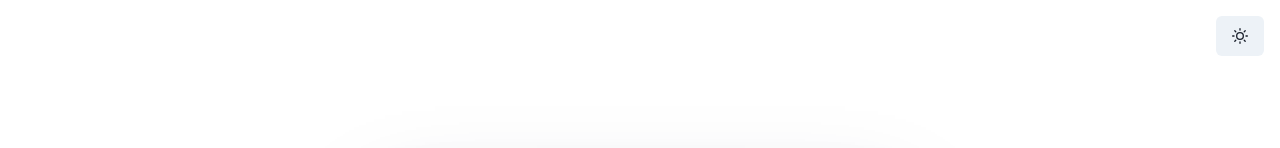
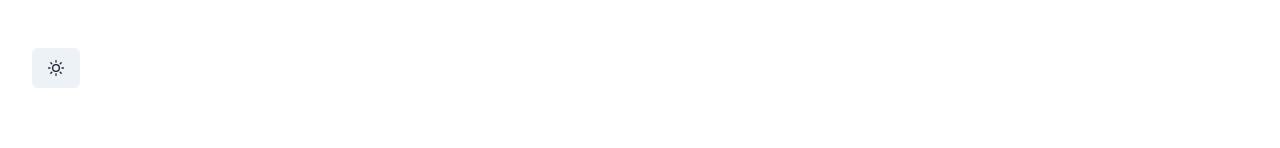
Before and after one commit to 19zay/fam-tree, a Next.js app: page / in a window 1280 px wide. Shown: the top 148 px of the page. Built offline with nearby package versions, Linux system fonts and the light colour scheme.

Commit message:
navbar addition

```diff
--- a/modules/famDiv.js
+++ b/modules/famDiv.js
@@ -20,7 +20,7 @@ const famDiv = () => {
         >
             <Card
                 w={[350, 450, 550]}
-                h={[500, 500, 630]}
+                h={[600, 600, 630]}
                 bg="#B9E2F4"
                 borderRadius="1rem"
                 mt="0.9rem"
--- /dev/null
+++ b/modules/navbar.js
@@ -0,0 +1,99 @@
+import React from "react";
+import { Link, Box, Flex, Text, Button, Stack } from "@chakra-ui/react";
+import { useColorMode } from "@chakra-ui/react";
+import { SunIcon, MoonIcon, HamburgerIcon, CloseIcon } from "@chakra-ui/icons";
+
+
+const navbar = (props) => {
+  const [isOpen, setIsOpen] = React.useState(false);
+
+  const toggle = () => setIsOpen(!isOpen);
+
+  return (
+    <NavBarContainer {...props}>
+
+      <MenuToggle toggle={toggle} isOpen={isOpen} />
+      <MenuLinks isOpen={isOpen} />
+    </NavBarContainer>
+  );
+};
+
+
+
+const MenuToggle = ({ toggle, isOpen }) => {
+  return (
+    <Box display={{ base: "block", md: "none" }} onClick={toggle}>
+      {isOpen ? <CloseIcon /> : <HamburgerIcon />}
+    </Box>
+  );
+};
+
+// const MenuItem = ({ children, isLast, to = "/", ...rest }) => {
+//   return (
+//     <Link href={to}>
+//       <Text display="block" {...rest}>
+//         {children}
+//       </Text>
+//     </Link>
+//   );
+// };
+
+const MenuLinks = ({ isOpen }) => {
+    const { colorMode, toggleColorMode } = useColorMode()
+
+  return (
+    <Box
+      display={{ base: isOpen ? "block" : "none", md: "block" }}
+      flexBasis={{ base: "100%", md: "auto" }}
+
+    >
+      <Stack
+        spacing={8}
+        align="center"
+        justify={["center", "space-between", "flex-end", "flex-end"]}
+        direction={["column", "row", "row", "row"]}
+        pt={[4, 4, 0, 0]}
+      >
+        {/* <MenuItem to="/">Home</MenuItem>
+        <MenuItem to="/how">How It works </MenuItem>
+        <MenuItem to="/faetures">Features </MenuItem>
+        <MenuItem to="/pricing">Pricing </MenuItem>
+        <MenuItem to="/signup" isLast>
+          <Button
+            size="sm"
+            rounded="md"
+            color={["primary.500", "primary.500", "white", "white"]}
+            bg={["white", "white", "primary.500", "primary.500"]}
+            _hover={{
+              bg: ["primary.100", "primary.100", "primary.600", "primary.600"]
+            }}
+          >
+            Create Account
+          </Button>
+        </MenuItem> */}
+            <Button
+                float="right"
+                mt="1rem"
+                mr="1rem"
+                onClick={toggleColorMode}
+                >
+                {colorMode === 'light' ? <SunIcon/> : <MoonIcon/> }
+            </Button>
+      </Stack>
+    </Box>
+  );
+};
+
+const NavBarContainer = ({ children, ...props }) => {
+  return (
+    <Flex
+      as="nav"
+      p={8}
+      {...props}
+    >
+      {children}
+    </Flex>
+  );
+};
+
+export default navbar;
--- a/pages/index.js
+++ b/pages/index.js
@@ -1,6 +1,7 @@
-import { Box, Switch, useColorMode, Button } from "@chakra-ui/react";
+import { Box, useColorMode, Button } from "@chakra-ui/react";
 import { MoonIcon, SunIcon } from "@chakra-ui/icons"
 import  FamDiv  from '../modules/famDiv'
+import Navbar from "../modules/navbar"
 
 
 export default function Home() {
@@ -10,17 +11,8 @@ export default function Home() {
   return (
     <Box >
 
-      {/* Toggle DarkMode */}
-      <Button
-        float="right"
-        mt="1rem"
-        mr="1rem"
-        onClick={toggleColorMode}
-        >
-        {colorMode === 'light' ? <SunIcon/> : <MoonIcon/> }
-      </Button>
+      <Navbar/>
 
-      {/* Main Div */}
       <FamDiv/>
 
     </Box>
```
